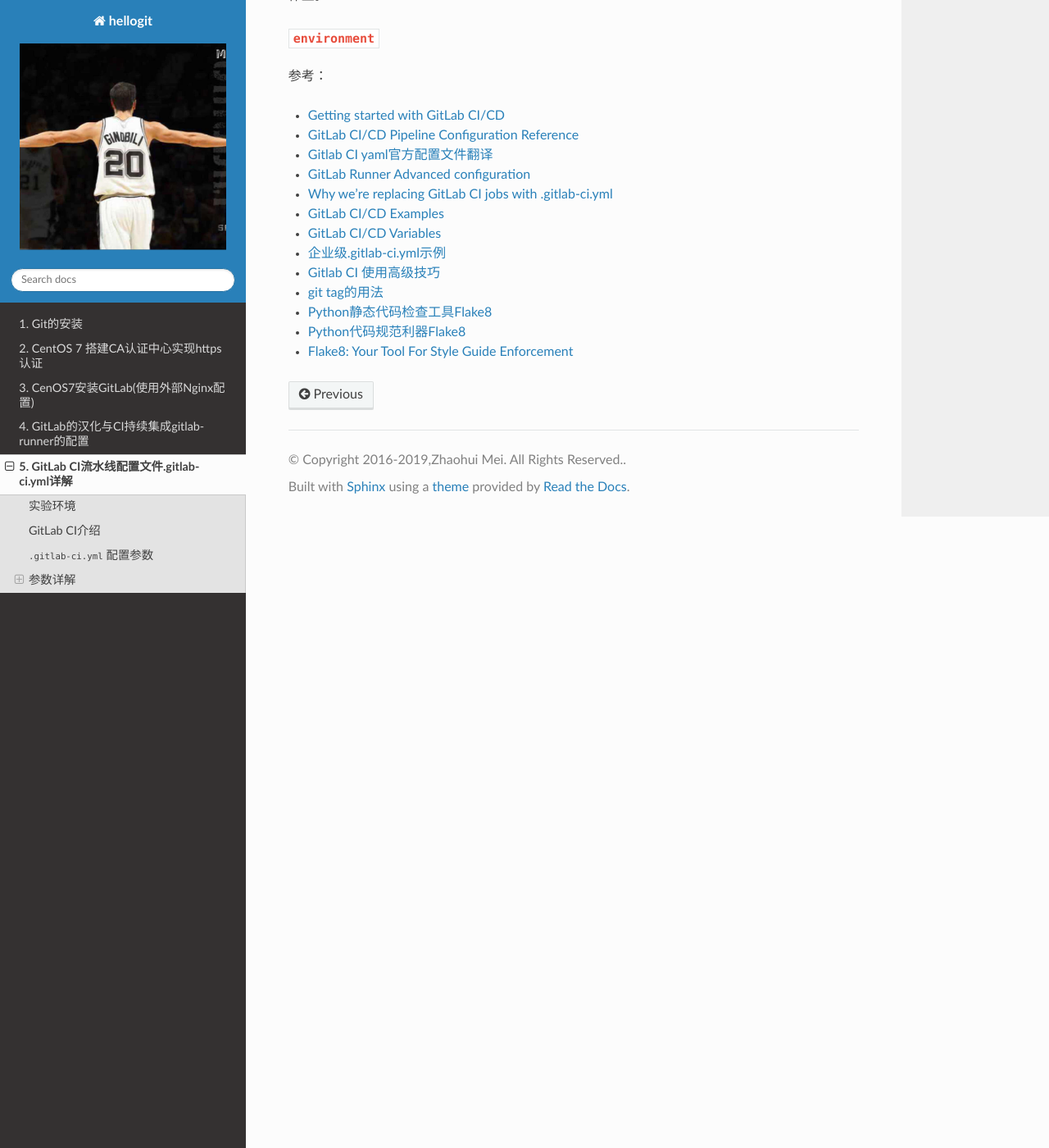
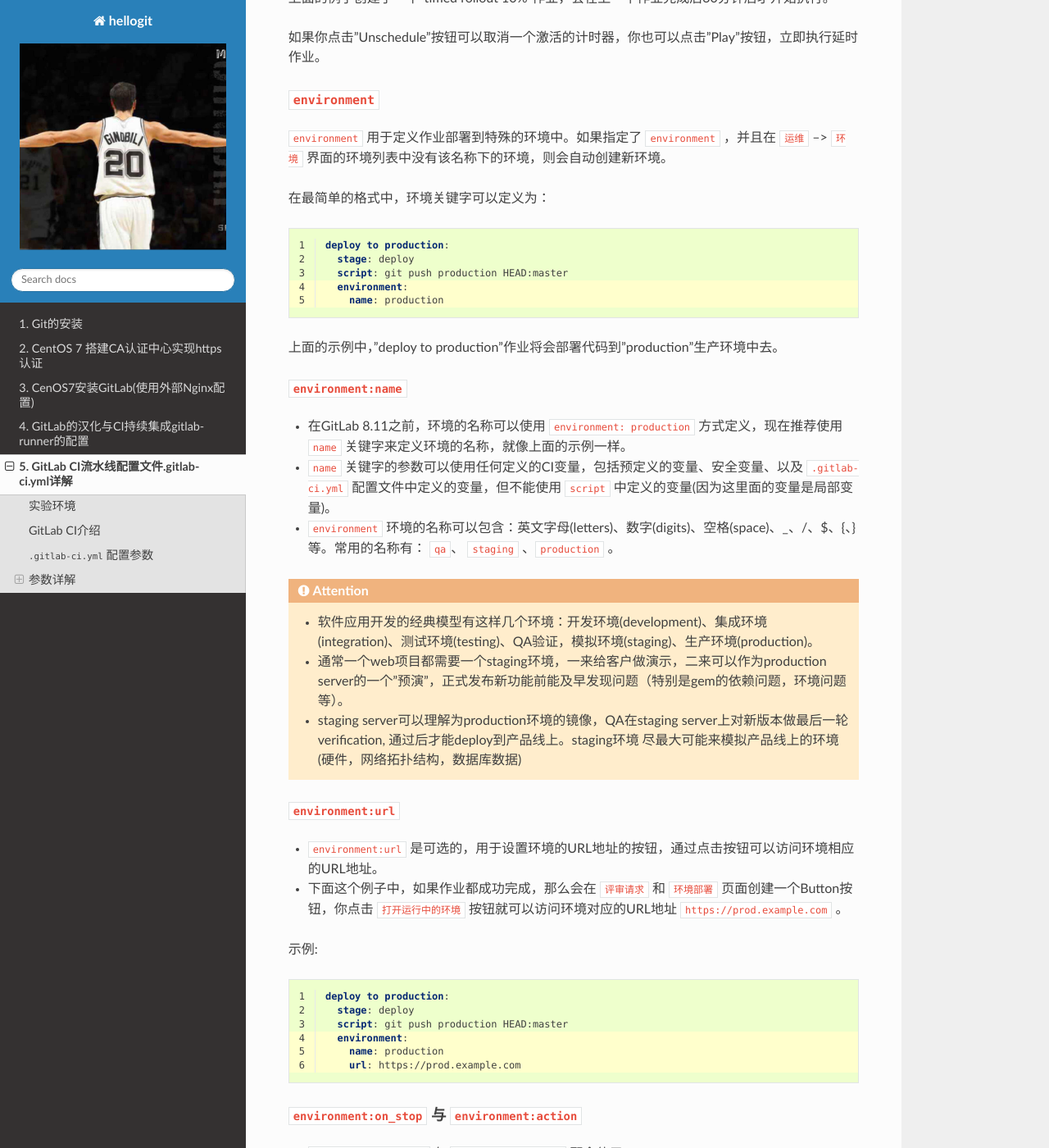
Before and after one commit to meizhaohui/hellogit, a Sphinx documentation site: the page built from source/gitlab_ci_.gitlab-ci.yml_detail.rst, in a window 1280 px wide and 1400 px high, scrolled down 42394 px. Shown: the whole window at 82% size. Built offline with Sphinx 7.4.7 and the Read the Docs theme 2.0.0, drawn with Linux system fonts in a browser that asks for light colours; some of the changed text lies outside the part shown.

Commit message:
update gitlab pipeline environment

```diff
--- a/source/gitlab_ci_.gitlab-ci.yml_detail.rst
+++ b/source/gitlab_ci_.gitlab-ci.yml_detail.rst
@@ -1593,6 +1593,87 @@ git tag打标签的使用
 
 ``environment``
 ~~~~~~~~~~~~~~~~~~~~~~~~~~~~~~~~~~~~~~~~~~~~~~~~~
+
+``environment`` 用于定义作业部署到特殊的环境中。如果指定了 ``environment`` ，并且在 ``运维`` --> ``环境`` 界面的环境列表中没有该名称下的环境，则会自动创建新环境。
+
+在最简单的格式中，环境关键字可以定义为：
+
+.. code-block:: yaml
+    :linenos:
+    :emphasize-lines: 4,5
+
+    deploy to production:
+      stage: deploy
+      script: git push production HEAD:master
+      environment:
+        name: production
+
+上面的示例中，"deploy to production"作业将会部署代码到"production"生产环境中去。
+
+``environment:name``
+@@@@@@@@@@@@@@@@@@@@@@@@@@@@@@@@@@@@@@@@@@@@@@@@@
+
+- 在GitLab 8.11之前，环境的名称可以使用 ``environment: production`` 方式定义，现在推荐使用 ``name`` 关键字来定义环境的名称，就像上面的示例一样。
+- ``name`` 关键字的参数可以使用任何定义的CI变量，包括预定义的变量、安全变量、以及 ``.gitlab-ci.yml`` 配置文件中定义的变量，但不能使用 ``script`` 中定义的变量(因为这里面的变量是局部变量)。
+- ``environment`` 环境的名称可以包含：英文字母(letters)、数字(digits)、空格(space)、_、/、$、{、}等。常用的名称有： ``qa``、 ``staging`` 、``production`` 。
+
+.. Attention::
+
+    - 软件应用开发的经典模型有这样几个环境：开发环境(development)、集成环境(integration)、测试环境(testing)、QA验证，模拟环境(staging)、生产环境(production)。
+    - 通常一个web项目都需要一个staging环境，一来给客户做演示，二来可以作为production server的一个"预演"，正式发布新功能前能及早发现问题（特别是gem的依赖问题，环境问题等）。
+    - staging server可以理解为production环境的镜像，QA在staging server上对新版本做最后一轮verification, 通过后才能deploy到产品线上。staging环境 尽最大可能来模拟产品线上的环境(硬件，网络拓扑结构，数据库数据)
+
+``environment:url``
+@@@@@@@@@@@@@@@@@@@@@@@@@@@@@@@@@@@@@@@@@@@@@@@@@
+
+- ``environment:url`` 是可选的，用于设置环境的URL地址的按钮，通过点击按钮可以访问环境相应的URL地址。
+- 下面这个例子中，如果作业都成功完成，那么会在 ``评审请求`` 和 ``环境部署`` 页面创建一个Button按钮，你点击 ``打开运行中的环境`` 按钮就可以访问环境对应的URL地址 ``https://prod.example.com`` 。
+
+示例:
+
+.. code-block:: yaml
+    :linenos:
+    :emphasize-lines: 4-6
+
+    deploy to production:
+      stage: deploy
+      script: git push production HEAD:master
+      environment:
+        name: production
+        url: https://prod.example.com
+
+``environment:on_stop`` 与 ``environment:action``
+@@@@@@@@@@@@@@@@@@@@@@@@@@@@@@@@@@@@@@@@@@@@@@@@@@@@
+
+- ``environment:on_stop`` 与 ``environment:action`` 配合使用。
+- 可以通过 ``environment:on_stop`` 关键字定义一个关闭(停止)环境的作业。
+- ``action`` 关键字在关闭环境的作业中定义。
+
+下面的例子联合使用 ``environment:on_stop`` 与 ``environment:action`` 来关闭环境：
+
+.. code-block:: yaml
+    :linenos:
+    :emphasize-lines: 4-6,11-14
+
+    review_app:
+      stage: deploy
+      script: make deploy-app
+      environment:
+        name: review
+        on_stop: stop_review_app
+
+    stop_review_app:
+      stage: deploy
+      script: make delete-app
+      when: manual
+      environment:
+        name: review
+        action: stop
+
+
+
+
+
 参考：
 
 - `Getting started with GitLab CI/CD <https://docs.gitlab.com/ce/ci/quick_start/README.html>`_
@@ -1608,3 +1689,5 @@ git tag打标签的使用
 - `Python静态代码检查工具Flake8 <https://www.cnblogs.com/zhangningyang/p/8692546.html>`_
 - `Python代码规范利器Flake8 <http://www.imooc.com/article/51227>`_
 - `Flake8: Your Tool For Style Guide Enforcement <https://flake8.readthedocs.io/en/latest/>`_
+- `基于GitLab CI搭建Golang自动构建环境 <https://www.jqhtml.com/46077.html>`_
+- `什么是staging server <https://www.cnblogs.com/beautiful-code/p/6265277.html>`_
```
